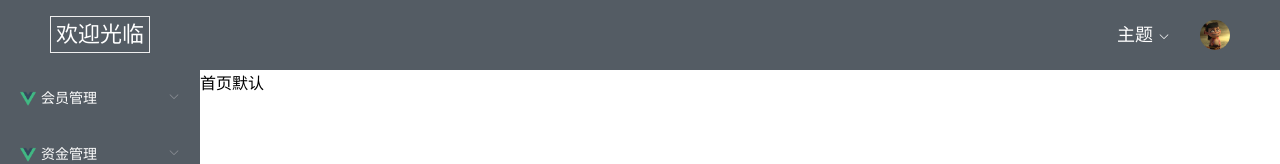
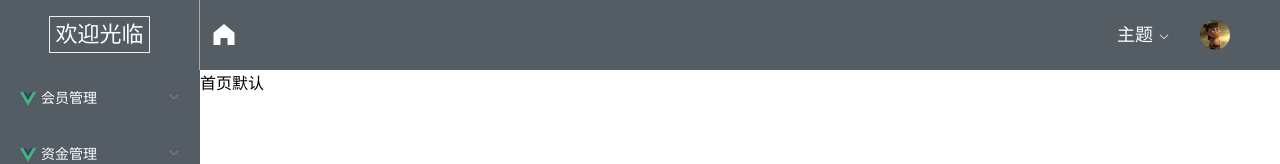
Before and after one commit to XiFanYin/webtest, a Vue app: page /home in a window 1280 px wide. Both pictures are taken after a click on the button "提交". Shown: the top 164 px of the page. Built offline with nearby package versions, Linux system fonts and the light colour scheme.

Commit message:
添加homedefult跳转

```diff
--- a/src/views/home.vue
+++ b/src/views/home.vue
@@ -1,9 +1,9 @@
 <template>
   <div class="home">
     <div class="lift">
-
-
-      <div class="logo" :style="{background:themeColor}"><span>欢迎光临</span></div>
+      <div class="logo" :style="{ background: themeColor }">
+        <span>欢迎光临</span>
+      </div>
 
       <el-menu
         :default-active="$route.path"
@@ -12,7 +12,8 @@
         :background-color="themeColor"
         text-color="#fff"
         @select="selecet"
-        active-text-color="#ffd04b">
+        active-text-color="#ffd04b"
+      >
         <!-- 循环遍历菜单数据 -->
         <el-submenu
           v-for="(item, index) in menudata"
@@ -37,19 +38,9 @@
 
     <div class="right">
       <!-- title -->
-      <div class="nav_bar" :style="{background:themeColor}">
-        <div class="user">
-          <el-dropdown trigger="click">
-            <div class="el-dropdown-link">
-              <img src="../assets/userpic.jpg" class="picture" />
-            </div>
-            <el-dropdown-menu slot="dropdown">
-                <el-dropdown-item>个人中心</el-dropdown-item>
-                 <el-dropdown-item>修改密码</el-dropdown-item>
-              <el-dropdown-item @click.native="loginOut()">退出登录</el-dropdown-item>
-            </el-dropdown-menu>
-          </el-dropdown>
-        </div>
+      <div class="nav_bar" :style="{ background: themeColor }">
+        <i class="el-icon-s-home homeicon" @click="goHomedefult"></i>
+        <div style="flex: 1"></div>
 
         <div class="theme">
           <el-dropdown trigger="click">
@@ -62,6 +53,21 @@
                 :key="index"
                 @click.native="changeTheme(themeitem)"
                 >{{ themeitem.name }}</el-dropdown-item
+              >
+            </el-dropdown-menu>
+          </el-dropdown>
+        </div>
+
+        <div class="user">
+          <el-dropdown trigger="click">
+            <div class="el-dropdown-link">
+              <img src="../assets/userpic.jpg" class="picture" />
+            </div>
+            <el-dropdown-menu slot="dropdown">
+              <el-dropdown-item>个人中心</el-dropdown-item>
+              <el-dropdown-item>修改密码</el-dropdown-item>
+              <el-dropdown-item @click.native="loginOut()"
+                >退出登录</el-dropdown-item
               >
             </el-dropdown-menu>
           </el-dropdown>
@@ -79,7 +85,7 @@ export default {
       //菜单数据
       menudata: [],
       //主题颜色默认值
-      themeColor: localStorage.getItem("themecolor")||"#545c64"
+      themeColor: localStorage.getItem("themecolor") || "#545c64",
     };
   },
 
@@ -92,14 +98,18 @@ export default {
     changeTheme(themeItem) {
       this.themeColor = themeItem.value;
       //保存主题颜色
-      localStorage.setItem("themecolor",themeItem.value)
+      localStorage.setItem("themecolor", themeItem.value);
     },
     //退出登录
-    loginOut(){
-       //清空token
-        localStorage.setItem("token","")
-        //跳转到登录页面
-        this.$router.replace("/login")
+    loginOut() {
+      //清空token
+      localStorage.setItem("token", "");
+      //跳转到登录页面
+      this.$router.replace("/login");
+    },
+    //跳转到大屏显示
+    goHomedefult(){
+    this.$router.replace("/");
     }
   },
   mounted() {
@@ -112,8 +122,6 @@ export default {
 </script>
 
 <style lang="scss" scoped>
-
-
 .home {
   width: 100%;
   height: 100vh;
@@ -126,8 +134,9 @@ export default {
       color: #ffffff;
       line-height: 70px;
       font-size: 22px;
-      span{
-        border: solid 1px #EEEEEE;
+      border-right: 1px solid #aaaaaa;
+      span {
+        border: solid 1px #eeeeee;
         padding: 5px;
       }
     }
@@ -148,7 +157,12 @@ export default {
       width: 100%;
       height: 70px;
       display: flex;
-      flex-direction: row-reverse;
+      .homeicon {
+        font-size: 28px;
+        color: #ffffff;
+        line-height: 70px;
+        padding-left: 10px;
+      }
 
       .user {
         margin-right: 50px;
@@ -157,9 +171,9 @@ export default {
         .el-dropdown-link {
           color: #ffffff;
           font-size: 18px;
-           height: 70px;
-           display: flex;
-           align-items: center;
+          height: 70px;
+          display: flex;
+          align-items: center;
           .picture {
             width: 30px;
             height: 30px;
@@ -193,6 +207,4 @@ export default {
 .el-dropdown-menu {
   top: 42px !important;
 }
-
-
 </style>
```
